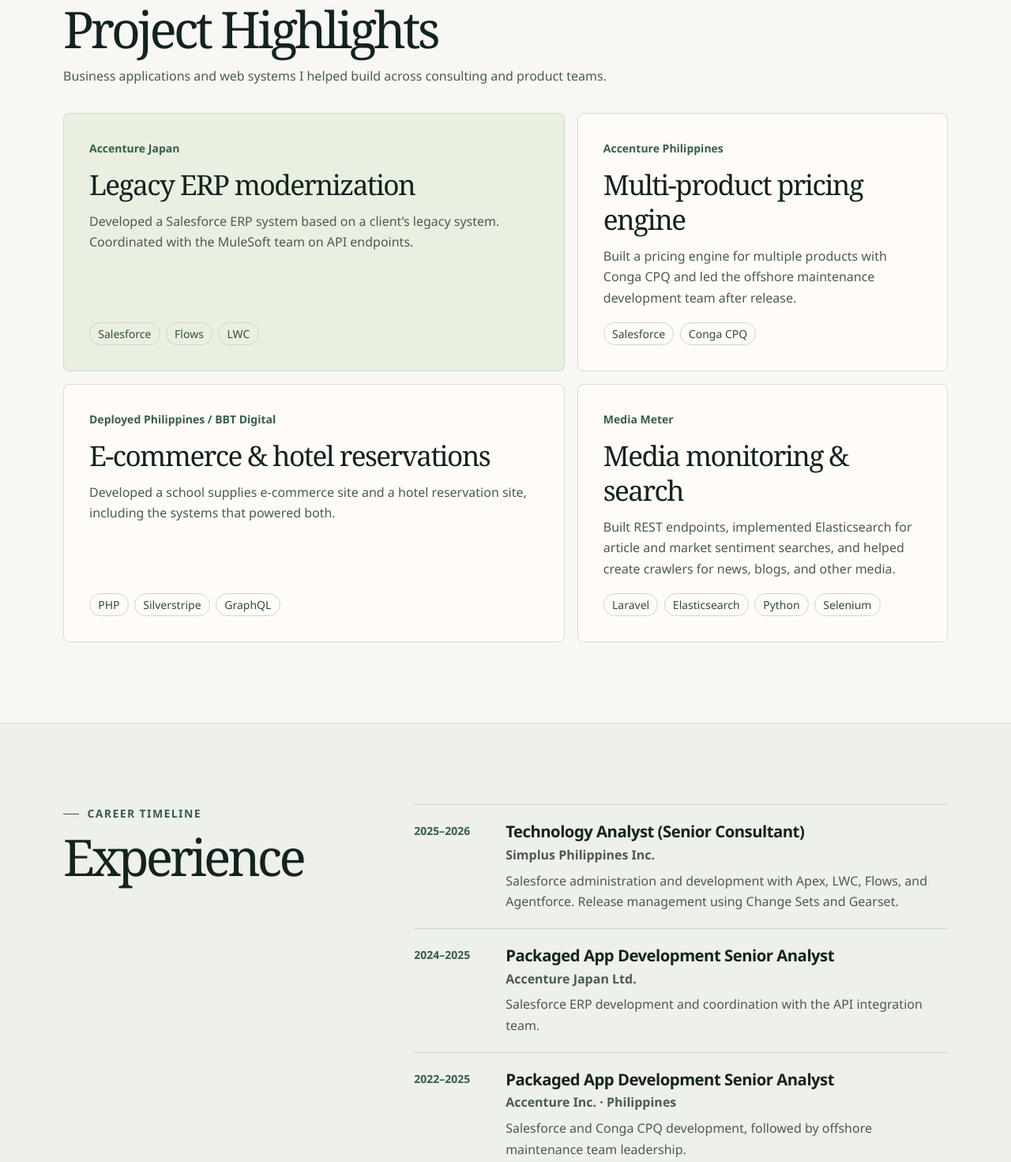
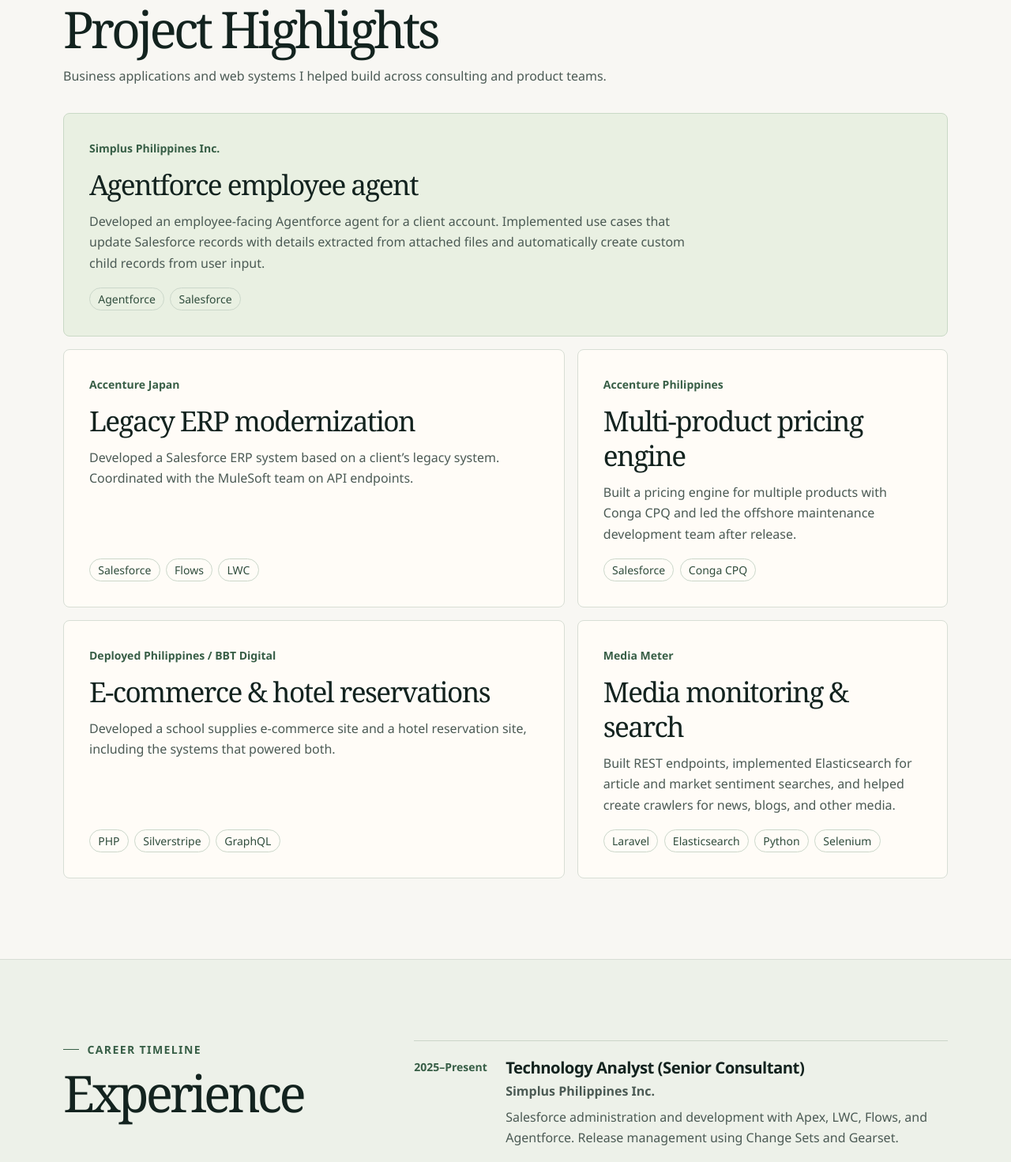
Before and after one commit to Noctis17/portfolio, a plain HTML site: page index.html in a window 1280 px wide. Shown: the part 849-2320 px from the top of the page at 79% size. Drawn offline with Linux system fonts and the light colour scheme.

Commit message:
Feature Simplus Agentforce employee agent work

```diff
--- a/index.html
+++ b/index.html
@@ -73,10 +73,11 @@
     .section-head p:last-child:not(.eyebrow) { margin-top: .75rem; max-width: 43rem; color: var(--muted); }
     .projects { display: grid; grid-template-columns: 1.15fr .85fr; gap: 1rem; }
     .project { display: flex; flex-direction: column; gap: .75rem; border: 1px solid var(--line); border-radius: .5rem; padding: clamp(1.25rem, 3vw, 2rem); background: var(--white); }
-    .project:first-child { background: #e9f0e2; border-color: #cad9c6; }
+    .project.featured { grid-column: 1 / -1; background: #e9f0e2; border-color: #cad9c6; }
     .project .meta, .when { color: var(--green); font-size: .875rem; font-weight: 650; }
     .project h3 { font-family: var(--serif); font-size: clamp(1.75rem, 3vw, 2.2rem); font-weight: 400; letter-spacing: -.045em; }
     .project > p:not(.meta) { color: var(--muted); max-width: 35rem; }
+    .project.featured > p:not(.meta) { max-width: 48rem; }
     .tags { display: flex; flex-wrap: wrap; gap: .45rem; margin: auto 0 0; padding: .35rem 0 0; list-style: none; }
     .tags li { border: 1px solid #cbd7ca; border-radius: 2rem; padding: .25rem .64rem; font-size: .875rem; color: #304d3d; }
     .tinted { background: #edf1e9; border-block: 1px solid var(--line); }
@@ -132,7 +133,7 @@
       .cert-list { grid-template-columns: repeat(2, minmax(0, 1fr)); }
     }
     @media print {
-      body, .dark, .tinted, .contact, .project, .project:first-child { background: white; color: black; }
+      body, .dark, .tinted, .contact, .project, .project.featured { background: white; color: black; }
       .wrap { width: 100%; }
       .site-head, .site-footer, .skip, .actions, .portrait, .focus-bar { display: none; }
       .hero-grid { display: block; min-height: 0; padding: .5rem 0 1.2rem; }
@@ -189,6 +190,12 @@
           <p>Business applications and web systems I helped build across consulting and product teams.</p>
         </header>
         <div class="projects">
+          <article class="project featured" id="agentforce-project">
+            <p class="meta">Simplus Philippines Inc.</p>
+            <h3>Agentforce employee agent</h3>
+            <p>Developed an employee-facing Agentforce agent for a client account. Implemented use cases that update Salesforce records with details extracted from attached files and automatically create custom child records from user input.</p>
+            <ul class="tags" aria-label="Technologies"><li>Agentforce</li><li>Salesforce</li></ul>
+          </article>
           <article class="project">
             <p class="meta">Accenture Japan</p>
             <h3>Legacy ERP modernization</h3>
@@ -224,7 +231,7 @@
           <h2 id="experience-heading">Experience</h2>
         </header>
         <ol class="timeline">
-          <li><p class="when">2025–2026</p><div><h3>Technology Analyst (Senior Consultant)</h3><p class="company">Simplus Philippines Inc.</p><p>Salesforce administration and development with Apex, LWC, Flows, and Agentforce. Release management using Change Sets and Gearset.</p></div></li>
+          <li><p class="when">2025–Present</p><div><h3>Technology Analyst (Senior Consultant)</h3><p class="company">Simplus Philippines Inc.</p><p>Salesforce administration and development with Apex, LWC, Flows, and Agentforce. Release management using Change Sets and Gearset.</p></div></li>
           <li><p class="when">2024–2025</p><div><h3>Packaged App Development Senior Analyst</h3><p class="company">Accenture Japan Ltd.</p><p>Salesforce ERP development and coordination with the API integration team.</p></div></li>
           <li><p class="when">2022–2025</p><div><h3>Packaged App Development Senior Analyst</h3><p class="company">Accenture Inc. · Philippines</p><p>Salesforce and Conga CPQ development, followed by offshore maintenance team leadership.</p></div></li>
           <li><p class="when">2020–2021</p><div><h3>PHP Developer</h3><p class="company">Deployed Philippines Inc. / BBT Digital · New Zealand</p><p>Silverstripe and GraphQL development for e-commerce and reservations.</p></div></li>
```
